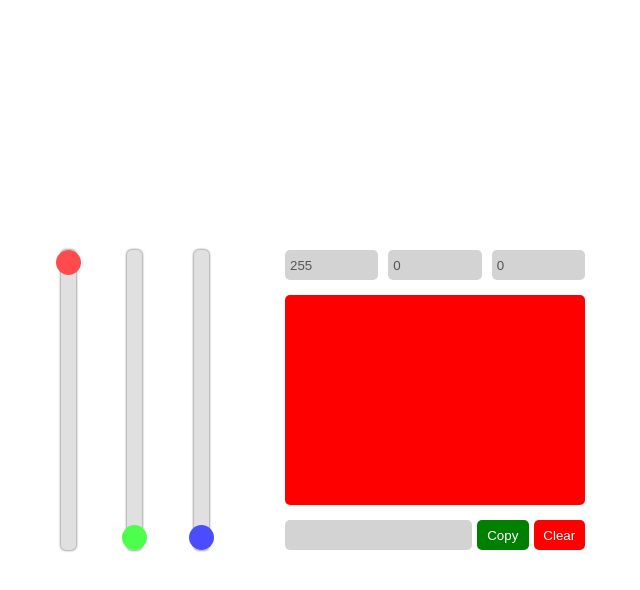
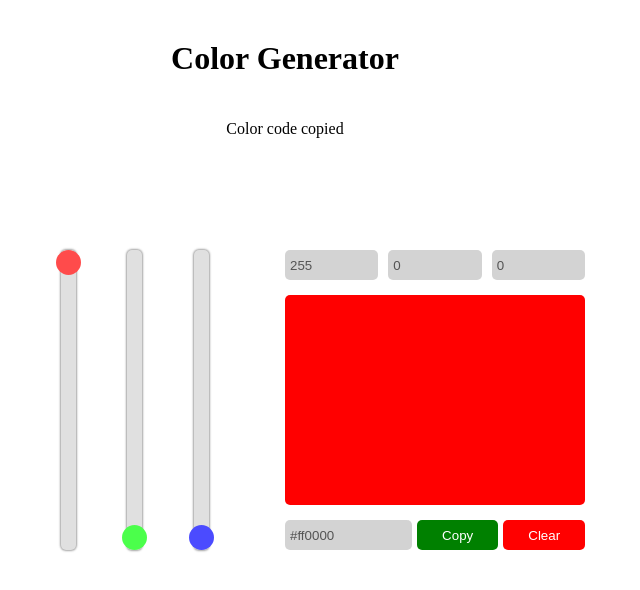
Before and after one commit to Dev-Fan-Club/color_generator, a plain HTML site: page index.html in a window 1280 px wide. Both pictures are taken after a click on the button "Copy". Shown: the whole page, without its empty margins (355-995 px from the left). Drawn offline with Linux system fonts and the light colour scheme.

Commit message:
complete the challenge

```diff
--- a/index.html
+++ b/index.html
@@ -9,6 +9,7 @@
     </head>
     <body>
         <div class="container">
+            <h1>Color Generator</h1>
             <div class="slider-container">
                 <input type="range" min="0" max="255" class="slider" value="255" id="red-slider" />
                 <input type="range" min="0" max="255" class="slider" value="0" id="green-slider" />
@@ -27,6 +28,9 @@
                     <button id="clear-button">Clear</button>
                 </div>
             </div>
+            <p class="message"></p>
         </div>
+
+        <script src="./script.js"></script>
     </body>
 </html>
--- a/script.js
+++ b/script.js
@@ -0,0 +1,88 @@
+// Sliders
+const redSliderElement = document.getElementById("red-slider");
+const greenSliderElement = document.getElementById("green-slider");
+const blueSliderElement = document.getElementById("blue-slider");
+
+// Values
+const redValueElement = document.getElementById("red-value");
+const greenValueElement = document.getElementById("green-value");
+const blueValueElement = document.getElementById("blue-value");
+
+// Color Box
+const colorBoxElement = document.querySelector(".color-preview");
+
+// Hex Color Code
+const hexColorCodeElement = document.getElementById("color-code");
+
+// Buttons
+const copyButtonElement = document.getElementById("copy-button");
+const clearButtonElement = document.getElementById("clear-button");
+
+// Message
+const messageElement = document.querySelector(".message");
+
+// Red Color Slide Event
+redSliderElement.addEventListener("input", () => {
+    redValueElement.value = redSliderElement.value;
+
+    rgbToHex(parseInt(redSliderElement.value), parseInt(greenSliderElement.value), parseInt(blueSliderElement.value));
+});
+
+// Green Color Slide Event
+greenSliderElement.addEventListener("input", () => {
+    greenValueElement.value = greenSliderElement.value;
+
+    rgbToHex(parseInt(redSliderElement.value), parseInt(greenSliderElement.value), parseInt(blueSliderElement.value));
+});
+
+// Blue Color Slide Event
+blueSliderElement.addEventListener("input", () => {
+    blueValueElement.value = blueSliderElement.value;
+
+    rgbToHex(parseInt(redSliderElement.value), parseInt(greenSliderElement.value), parseInt(blueSliderElement.value));
+});
+
+// Copy Color Code Button Event
+copyButtonElement.addEventListener("click", () => {
+    navigator.clipboard.writeText(hexColorCodeElement.value);
+
+    messageElement.style.display = "block";
+    messageElement.innerText = "Color code copied";
+    setTimeout(() => {
+        messageElement.style.display = "none";
+    }, 3000);
+});
+
+clearButtonElement.addEventListener("click", () => {
+    redSliderElement.value = redValueElement.value = "255";
+    greenSliderElement.value = greenValueElement.value = "0";
+    blueSliderElement.value = blueValueElement.value = "0";
+
+    rgbToHex(parseInt(redSliderElement.value), parseInt(greenSliderElement.value), parseInt(blueSliderElement.value));
+});
+
+/**
+ * RGB To Hex Color Code Converter Function
+ * @method
+ * @param {Number} red - Red color value
+ * @param {Number} green - Green color value
+ * @param {Number} blue - Blue color value
+ * @returns Hex color code of RGB
+ */
+const rgbToHex = (red, green, blue) => {
+    let redHex = red.toString(16);
+    let greenHex = green.toString(16);
+    let blueHex = blue.toString(16);
+
+    redHex = redHex.length === 1 ? "0" + redHex : redHex;
+    greenHex = greenHex.length === 1 ? "0" + greenHex : greenHex;
+    blueHex = blueHex.length === 1 ? "0" + blueHex : blueHex;
+
+    let hexColorCode = "#" + redHex + greenHex + blueHex;
+    hexColorCodeElement.value = hexColorCode;
+
+    colorBoxElement.style.backgroundColor = hexColorCode;
+};
+
+// Assigning Default Value
+rgbToHex(parseInt(redSliderElement.value), parseInt(greenSliderElement.value), parseInt(blueSliderElement.value));
--- a/styles.css
+++ b/styles.css
@@ -96,11 +96,12 @@
     width: 100%;
     height: 10%;
     display: grid;
-    grid-template-columns: 2fr 1fr 1fr;
+    grid-template-columns: 1.75fr 1.125fr 1.125fr;
     gap: 5px;
 }
 
 .container .color-button-container .button-group > input {
+    width: 100%;
     padding: 0px 5px;
     border: none;
     border-radius: 5px;
@@ -109,6 +110,7 @@
 }
 
 .container .color-button-container .button-group > button {
+    width: 100%;
     border: none;
     border-radius: 5px;
     cursor: pointer;
@@ -122,3 +124,18 @@
 .container .color-button-container .button-group #clear-button {
     background-color: red;
 }
+
+.container .message {
+    display: none;
+    position: absolute;
+    top: 15%;
+    left: 50%;
+    transform: translateX(-50%);
+}
+
+h1 {
+    position: absolute;
+    top: 5%;
+    left: 50%;
+    transform: translateX(-50%);
+}
```
